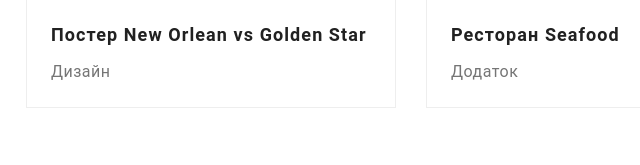
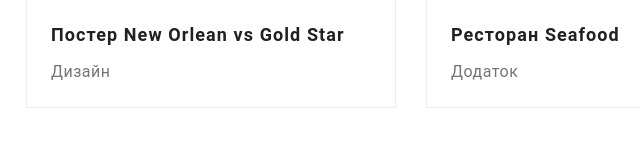
Before and after one commit to Eugensson/web-studio, a website built with Vite: page portfolio/index.html in a window 1280 px wide. Shown: the part 560-725 px from the top of the page, 429-1069 px from the left. Built offline with nearby package versions, Linux system fonts and the light colour scheme.

Commit message:
Updated portfolio

```diff
--- a/portfolio/index.html
+++ b/portfolio/index.html
@@ -134,7 +134,7 @@
                 вичерпні відомості про компанію чи приватну особу.</p>
             </div>
             <div class="portfolio__descr">
-              <h3 class="portfolio__subtitle">Постер New Orlean vs Golden Star</h3>
+              <h3 class="portfolio__subtitle">Постер New Orlean vs Gold Star</h3>
               <p class="portfolio__text">Дизайн</p>
             </div>
           </a>
```
